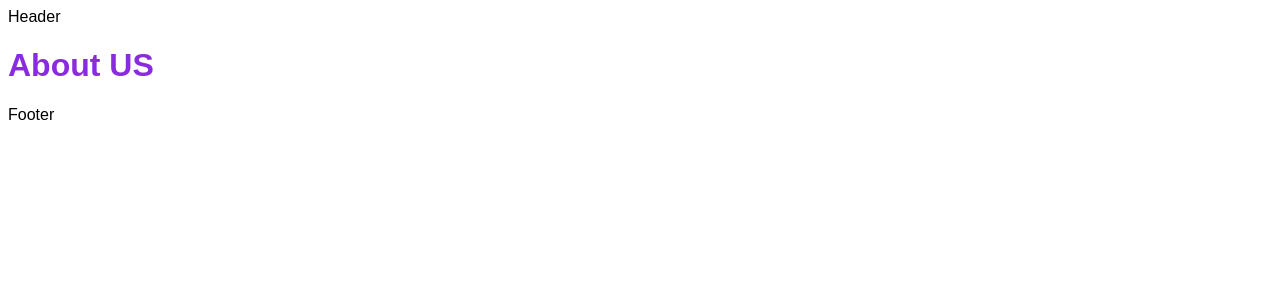
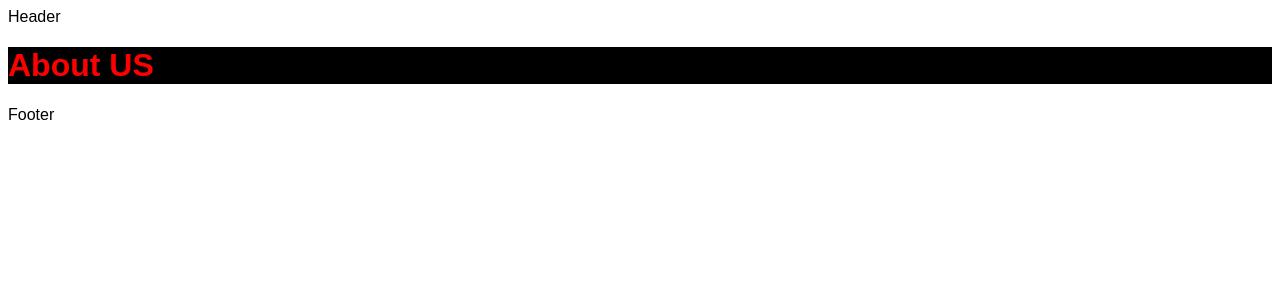
Before and after one commit to golabisib/learnNextJs, a Next.js app in the folder next-app/: page /about in a window 1280 px wide. Shown: the top 300 px of the page. Built offline with nearby package versions, Linux system fonts and the light colour scheme.

Commit message:
fix: The Sass in NextJs is add.

```diff
--- a/next-app/package.json
+++ b/next-app/package.json
@@ -11,7 +11,8 @@
   "dependencies": {
     "next": "13.1.1",
     "react": "18.2.0",
-    "react-dom": "18.2.0"
+    "react-dom": "18.2.0",
+    "sass": "^1.77.6"
   },
   "devDependencies": {
     "eslint": "8.31.0",
--- a/next-app/pages/about.js
+++ b/next-app/pages/about.js
@@ -1,4 +1,4 @@
-import styles from "../styles/About.module.css"
+import styles from "../styles/About.module.scss"
 function About() {
   return (
     <div>
--- /dev/null
+++ b/next-app/styles/About.module.scss
@@ -0,0 +1,8 @@
+@import 'colors';
+.text {
+    font-size: 2rem;
+    font-weight: 700;
+    background-color: black;
+    color: $colorOne;
+
+}
--- /dev/null
+++ b/next-app/styles/_colors.scss
@@ -0,0 +1 @@
+$colorOne : red;
```
Also changed, not shown: 1 other file (tests, documents, lock files or other folders).
